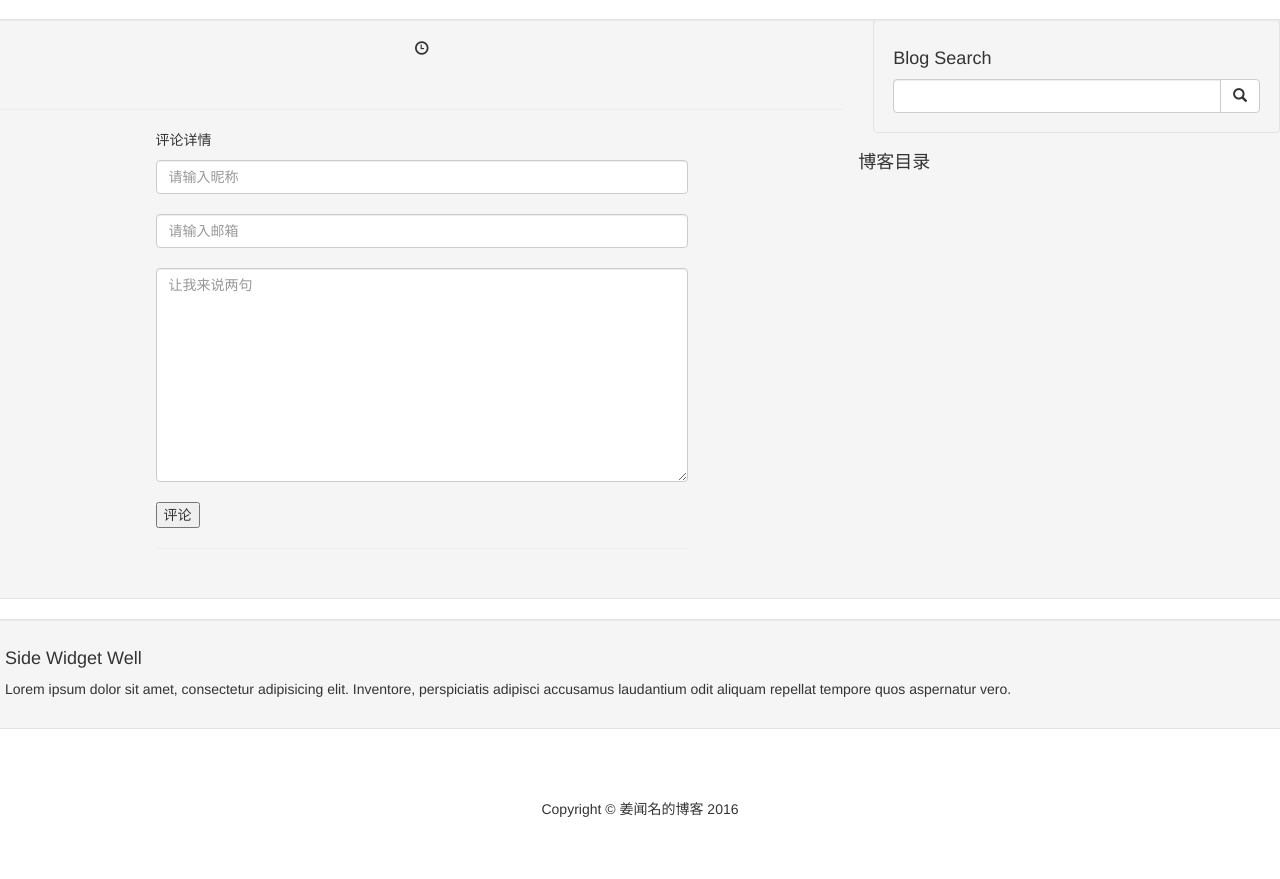
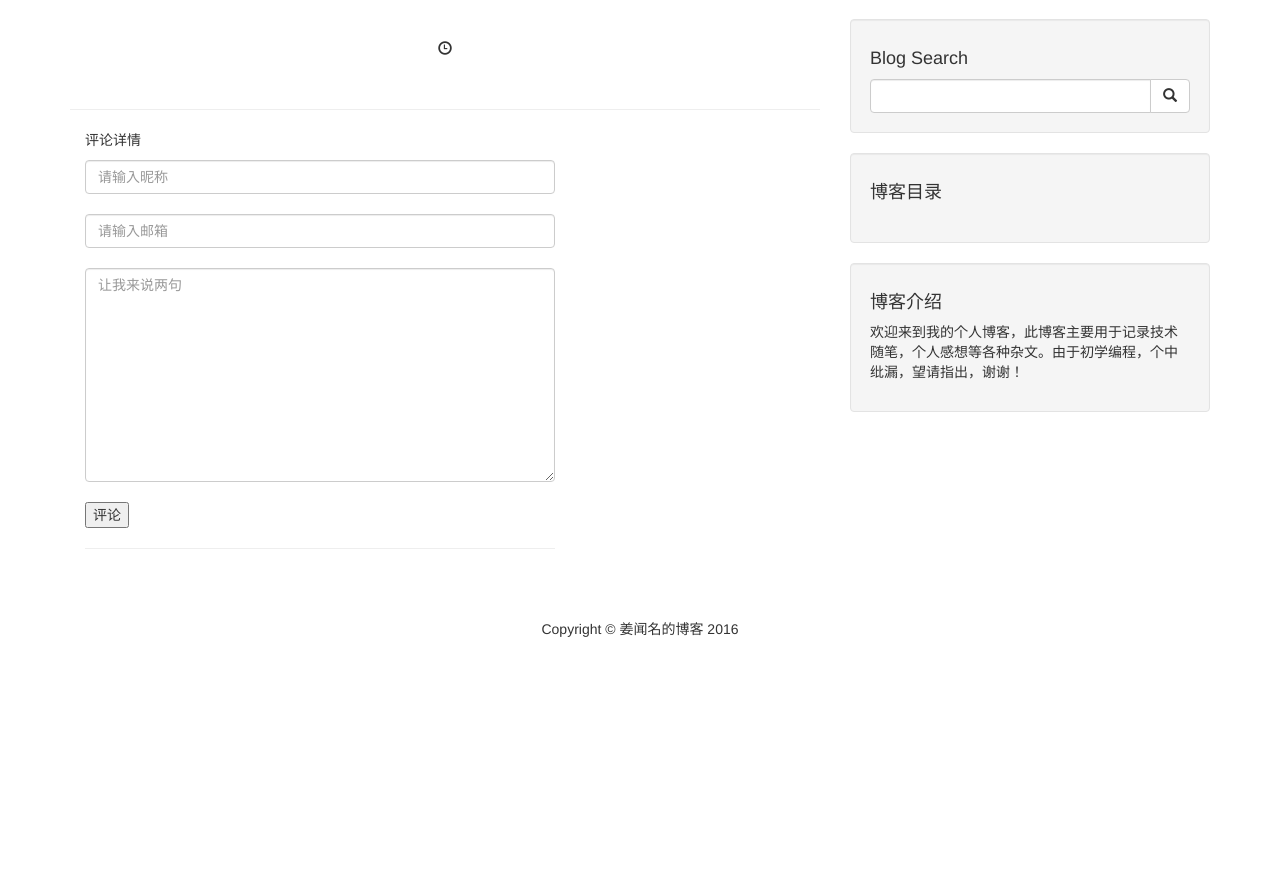
Before and after one commit to erenming/blog, a Django app: template app/templates/blog/detail.html in a window 1280 px wide. Shown: the part 51-930 px from the top of the page. After the commit the page ends 688 px from the top, so only its background shows below. Run offline with Django 3.2, Linux system fonts and the light colour scheme; the template is opened without the code that fills it: values that come from a table or form of the project are taken from there, others are empty; some libraries are stand-ins or nearby versions.

Commit message:
fix some bug

```diff
--- a/app/models.py
+++ b/app/models.py
@@ -9,7 +9,7 @@
         ('p', 'Published'),
     )   # 文章的状态
 
-    title = models.CharField('标题', max_length=70)
+    title = models.CharField('标题', max_length=100)
     body = models.TextField('正文')
 
     created_time = models.DateTimeField('创建时间', auto_now_add=True)
--- a/app/templates/blog/comment.html
+++ b/app/templates/blog/comment.html
@@ -1,13 +1,13 @@
 
-<div class="col-sm-8 col-md-8 col-md-offset-2">
+<div class="col-sm-8">
     <p class="'lead">评论详情</p>
     <form method="post" action="{% url 'app:comment' article.pk %}">
         {% csrf_token %}
-            {% for field in form %}
-            {{ field }}
-            {{ field.errors }}
-            <br>
-            {% endfor %}
+        {% for field in form %}
+        {{ field }}
+        {{ field.errors }}
+        <br>
+        {% endfor %}
         <button type="submit">评论</button>
     </form>
     <hr>
--- a/app/templates/blog/detail.html
+++ b/app/templates/blog/detail.html
@@ -1,15 +1,17 @@
 {% extends 'blog/base.html' %}
 
 {% block content %}
+<div class="container">
 
-<div class="'container">
     <div class="row">
         <div class="col-md-8">
             <div class="text-center">
                 <h2><a href="{% url 'app:detail' article.pk %}">{{ article.title }}</a></h2>
                 <p><span class="glyphicon glyphicon-time"></span> {{ article.created_time }}</p>
                 <br>
-                <p class="lead">{{ article.body | safe}}</p>
+            </div>
+            <div>
+            <p class="lead">{{ article.body | safe}}</p>
             </div>
 
             <hr>
@@ -18,9 +20,11 @@
 
         </div>
 
-            <!-- 博客旁列 -->
+        <!-- 博客旁列 -->
         <div class="col-md-4">
+
             <!-- Blog Search Well -->
+
             <div class="well">
                 <h4>Blog Search</h4>
                 <form action="/search/" method="get">
@@ -35,19 +39,19 @@
                 </form>
                 <!-- /.input-group -->
             </div>
-                <!-- /.input-group -->
-            </div>
 
             <!-- Blog Categories Well -->
             {% include "blog/category.html" %}
 
             <!-- Side Widget Well -->
             <div class="well">
-                <h4>Side Widget Well</h4>
-                <p>Lorem ipsum dolor sit amet, consectetur adipisicing elit. Inventore, perspiciatis adipisci accusamus laudantium odit aliquam repellat tempore quos aspernatur vero.</p>
+                <h4>博客介绍</h4>
+                <p>欢迎来到我的个人博客，此博客主要用于记录技术随笔，个人感想等各种杂文。由于初学编程，个中纰漏，望请指出，谢谢！</p>
             </div>
+
         </div>
     </div>
+
 </div>
 
 {% endblock content %}
--- a/blog/settings.py
+++ b/blog/settings.py
@@ -90,6 +90,7 @@
         'PORT': '3306',
         'OPTIONS': {
             'sql_mode': 'traditional',
+            'charset': 'utf8mb4',
         }
     }
 }
@@ -119,7 +120,7 @@
 
 LANGUAGE_CODE = 'en-us'
 
-TIME_ZONE = 'UTC'
+TIME_ZONE = 'Asia/Shanghai'
 
 USE_I18N = True
 
```
Also changed, not shown: app/templates/blog/index.html (+11 -8 lines), app/migrations/0003_auto_20161023_0149.py (added).
